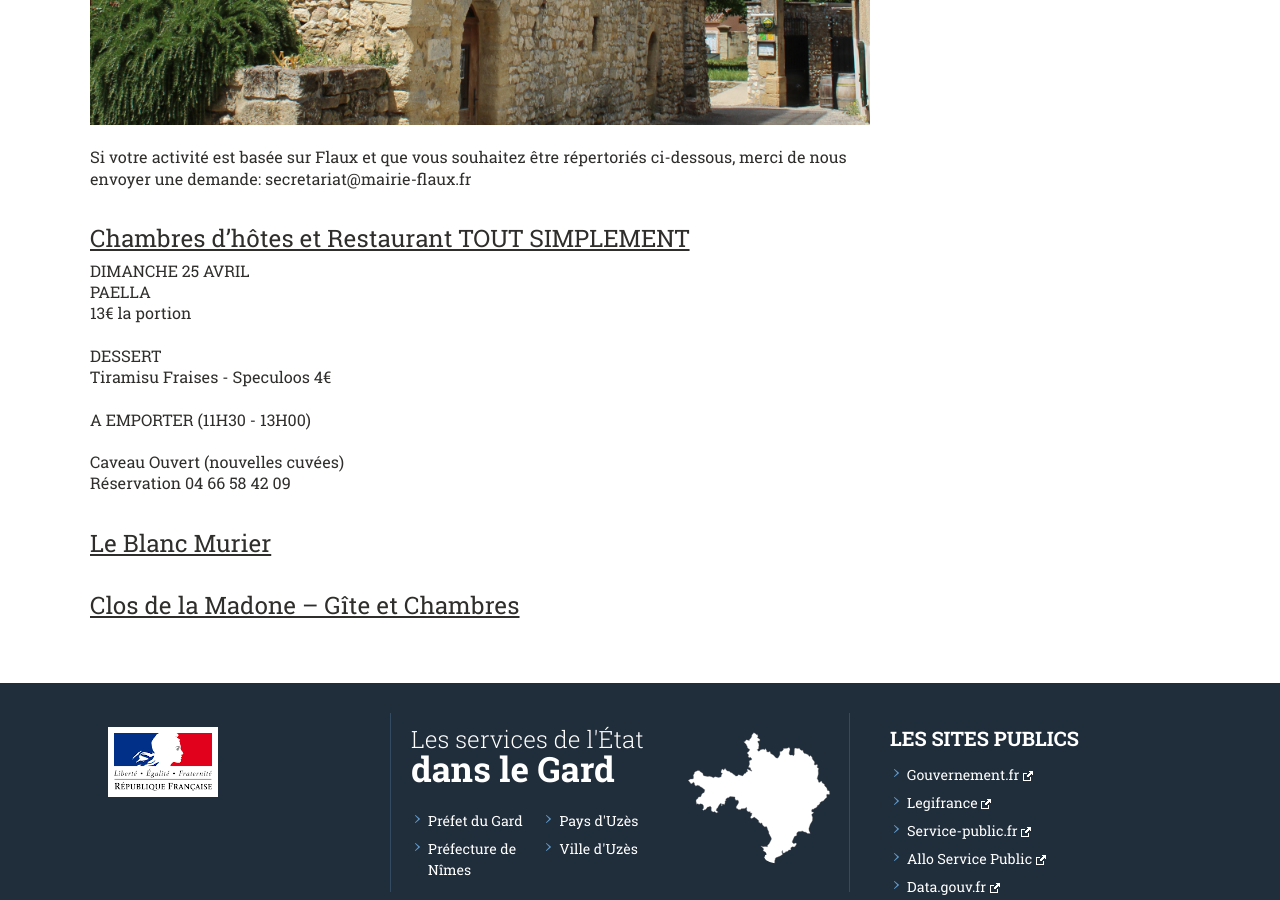
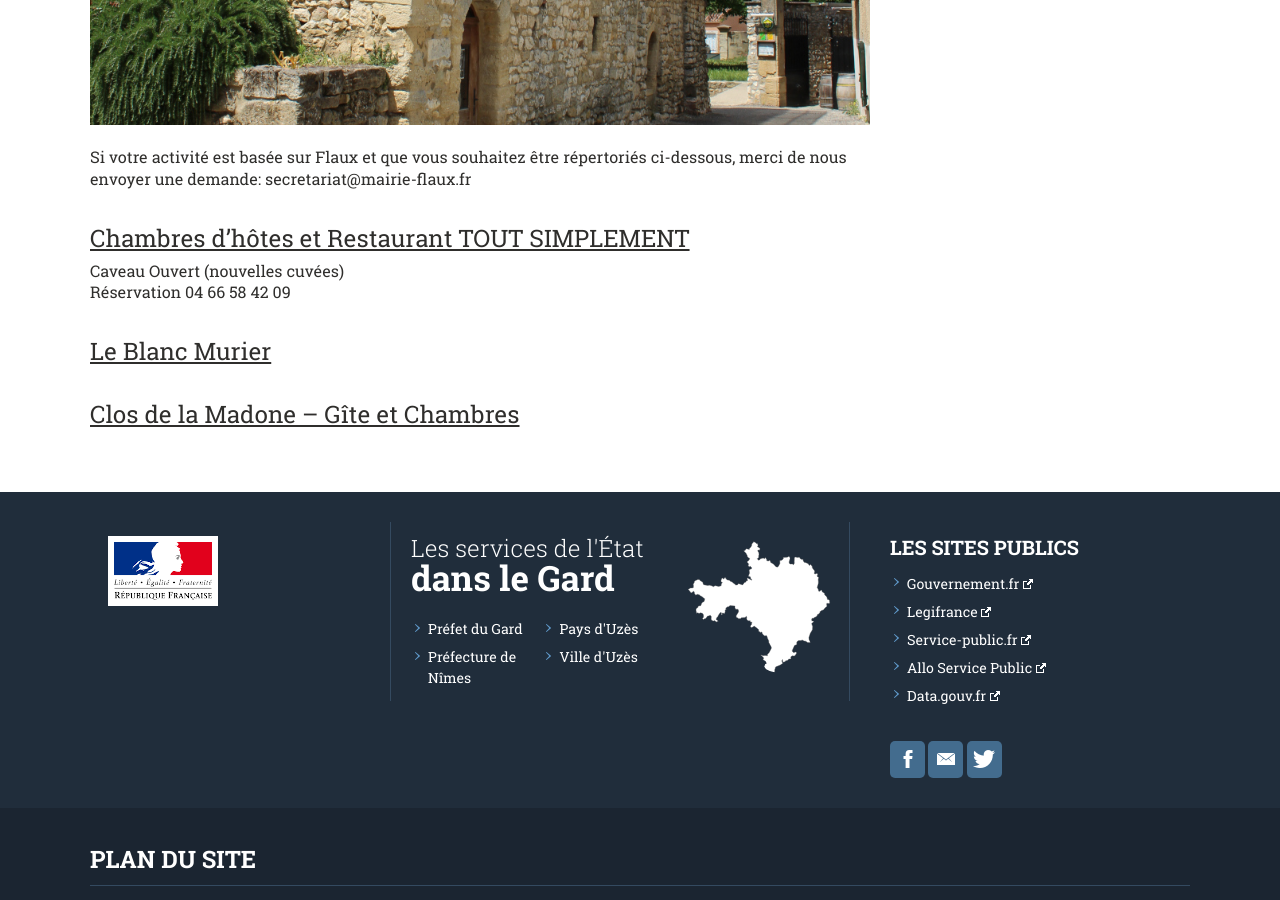
Before and after one commit to Flaux-Village/flaux-village.github.io, a Jekyll site: the page built from hebergements.md, in a window 1280 px wide and 900 px high, scrolled down 459 px. Built offline with Jekyll 4.4.1, drawn with Linux system fonts in a browser that asks for light colours.

Commit message:
Update hebergements.md

```diff
--- a/hebergements.md
+++ b/hebergements.md
@@ -23,15 +23,6 @@ Si votre activité est basée sur Flaux et que vous souhaitez être répertorié
 
 # [Chambres d'hôtes et Restaurant TOUT SIMPLEMENT](https://www.facebook.com/tsflaux/)
 
-DIMANCHE 25 AVRIL <br>
-PAELLA<br>
-13€ la portion<br>
-
-DESSERT<br>
-Tiramisu Fraises - Speculoos 4€<br>
-
-A EMPORTER (11H30 - 13H00)<br>
-
 Caveau Ouvert (nouvelles cuvées)<br>
 Réservation 04 66 58 42 09<br>
 
```
